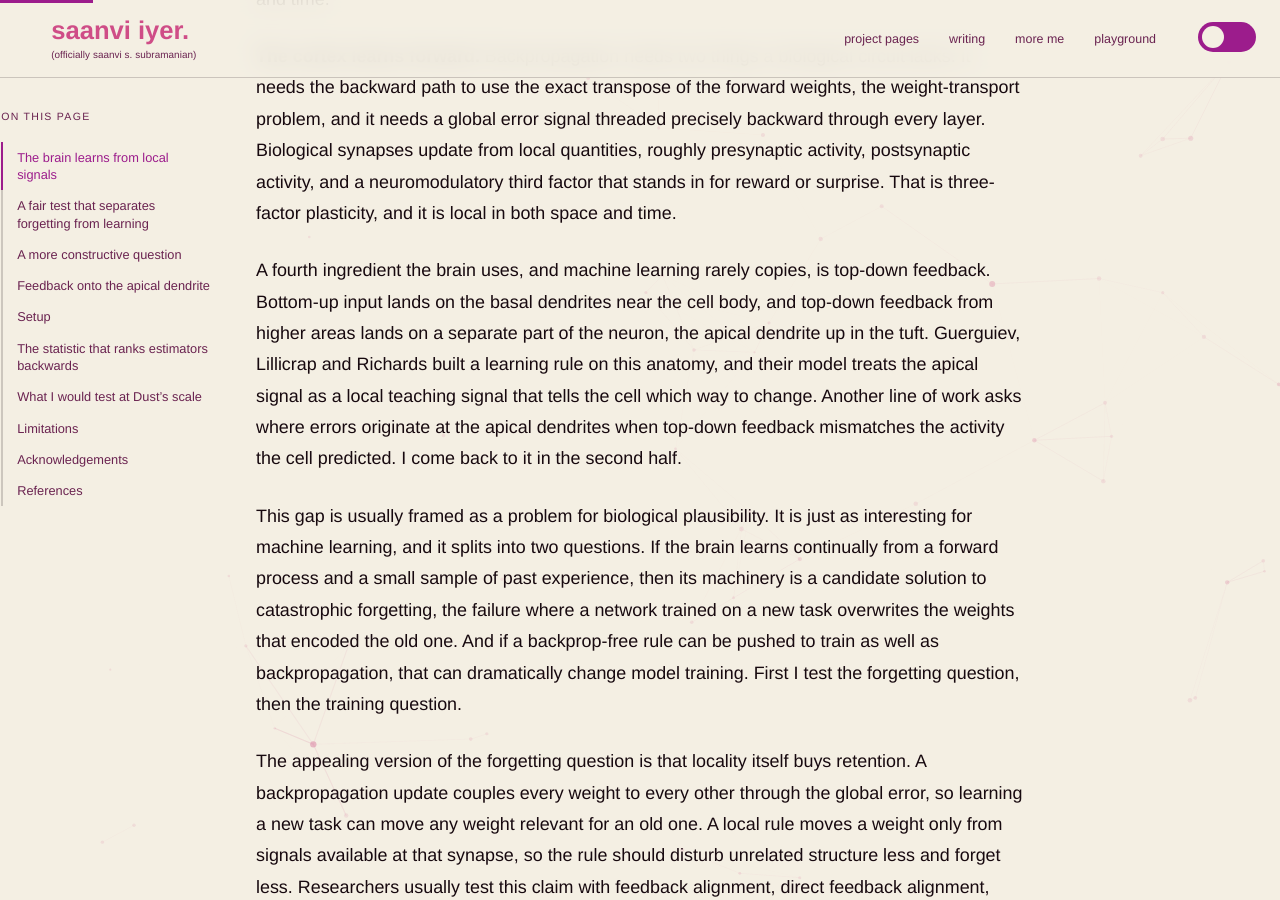
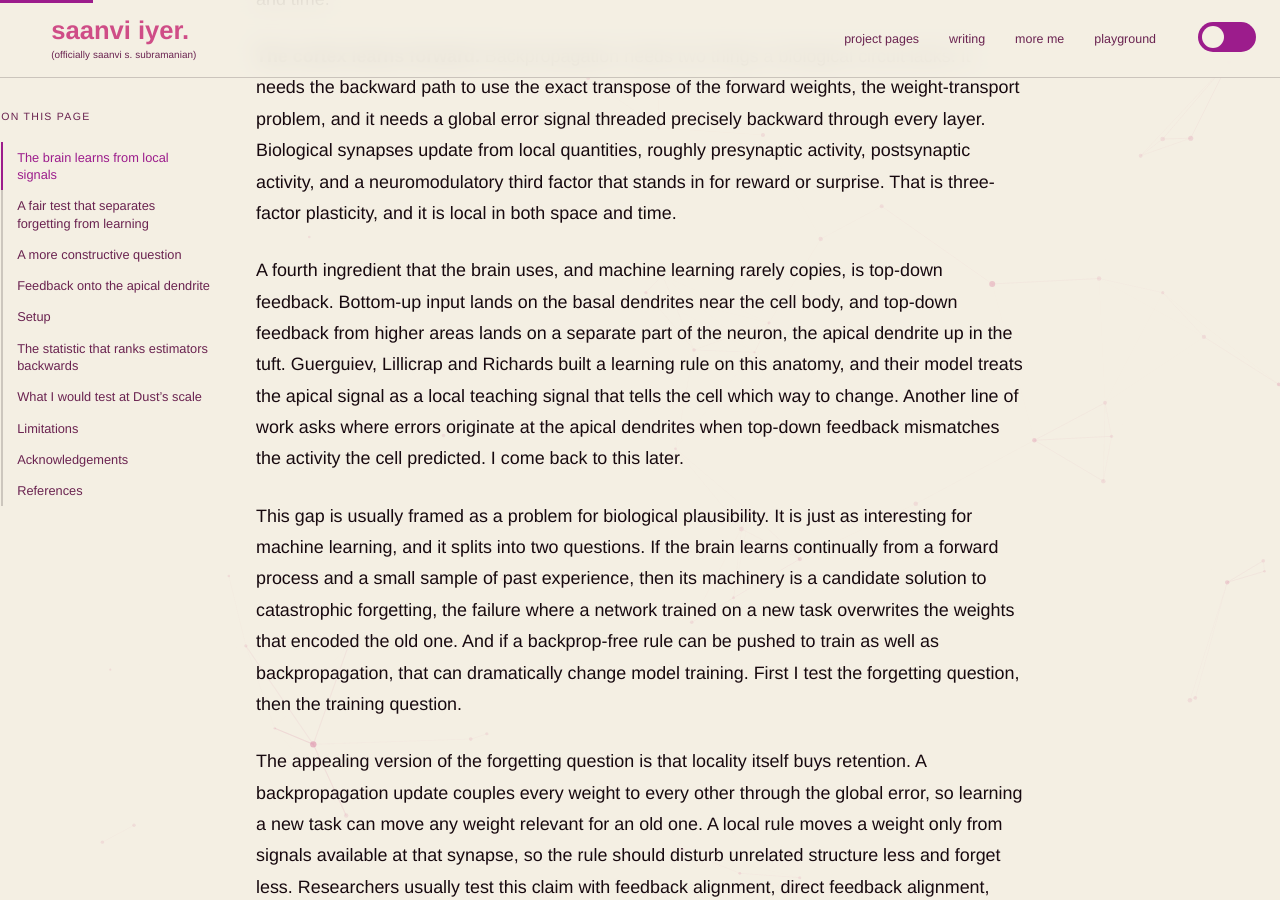
Before and after one commit to saanviiyer/saanviiyer.github.io, a Jekyll site: the page built from _posts/2026-10-12-brain-like-learning.md, in a window 1280 px wide and 900 px high, scrolled down 1386 px. Built offline with Jekyll 4.4.1, drawn with Linux system fonts in a browser that asks for light colours; some web fonts are replaced.

Commit message:
Reword the top-down feedback paragraph

```diff
--- a/_posts/2026-10-12-brain-like-learning.md
+++ b/_posts/2026-10-12-brain-like-learning.md
@@ -30,7 +30,7 @@ After reading *Backpropagation and the Brain* last summer, it was clear the brai
 
 **The cortex learns forward.** Backpropagation needs two things a biological circuit lacks. It needs the backward path to use the exact transpose of the forward weights, the weight-transport problem, and it needs a global error signal threaded precisely backward through every layer. Biological synapses update from local quantities, roughly presynaptic activity, postsynaptic activity, and a neuromodulatory third factor that stands in for reward or surprise. That is three-factor plasticity, and it is local in both space and time.
 
-A fourth ingredient the brain uses, and machine learning rarely copies, is top-down feedback. Bottom-up input lands on the basal dendrites near the cell body, and top-down feedback from higher areas lands on a separate part of the neuron, the apical dendrite up in the tuft. Guerguiev, Lillicrap and Richards built a learning rule on this anatomy, and their model treats the apical signal as a local teaching signal that tells the cell which way to change. Another line of work asks where errors originate at the apical dendrites when top-down feedback mismatches the activity the cell predicted. I come back to it in the second half.
+A fourth ingredient that the brain uses, and machine learning rarely copies, is top-down feedback. Bottom-up input lands on the basal dendrites near the cell body, and top-down feedback from higher areas lands on a separate part of the neuron, the apical dendrite up in the tuft. Guerguiev, Lillicrap and Richards built a learning rule on this anatomy, and their model treats the apical signal as a local teaching signal that tells the cell which way to change. Another line of work asks where errors originate at the apical dendrites when top-down feedback mismatches the activity the cell predicted. I come back to this later.
 
 This gap is usually framed as a problem for biological plausibility. It is just as interesting for machine learning, and it splits into two questions. If the brain learns continually from a forward process and a small sample of past experience, then its machinery is a candidate solution to catastrophic forgetting, the failure where a network trained on a new task overwrites the weights that encoded the old one. And if a backprop-free rule can be pushed to train as well as backpropagation, that can dramatically change model training. First I test the forgetting question, then the training question.
 
```
